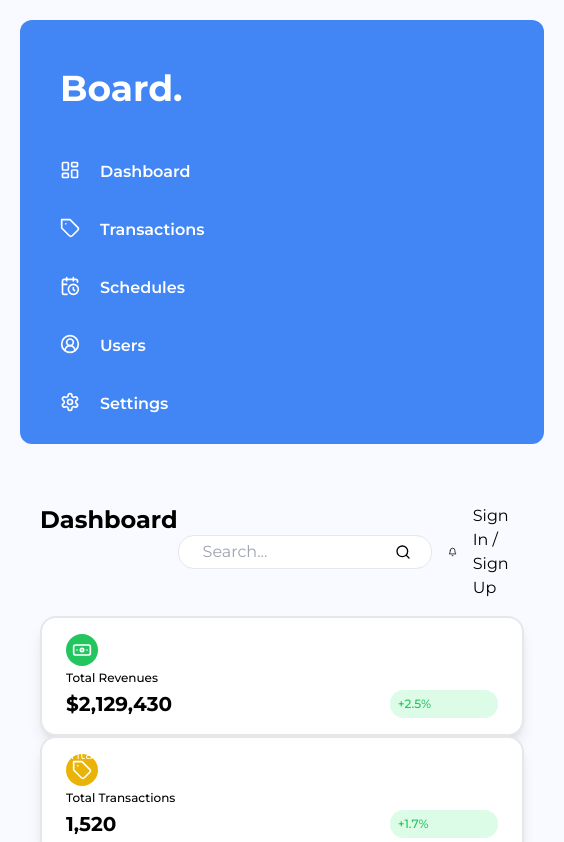
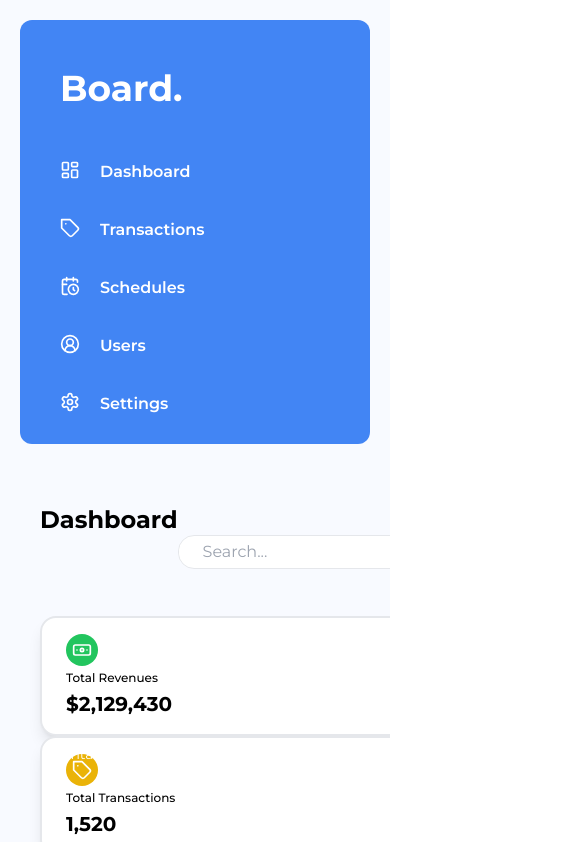
Before and after one commit to thejediboySHASHANK/Dashboard, a Next.js app: page / in a window 390 px wide. Shown: the top 842 px of the page, 564 px wide, since content can reach past the window. Built offline with nearby package versions, Linux system fonts and the light colour scheme; no server answers.

Commit message:
Responsive Fix

```diff
--- a/app/(routes)/dashboard/page.tsx
+++ b/app/(routes)/dashboard/page.tsx
@@ -69,7 +69,7 @@ const Dashboard = () => {
     }
     return (
         <Fragment>
-            <div className="grid md:grid-cols-[1fr_4fr] h-full">
+            <div className="md:grid md:grid-cols-[1fr_4fr] h-full">
                 <div className="bg-main p-5">
                     <SideBar/>
                 </div>
```
